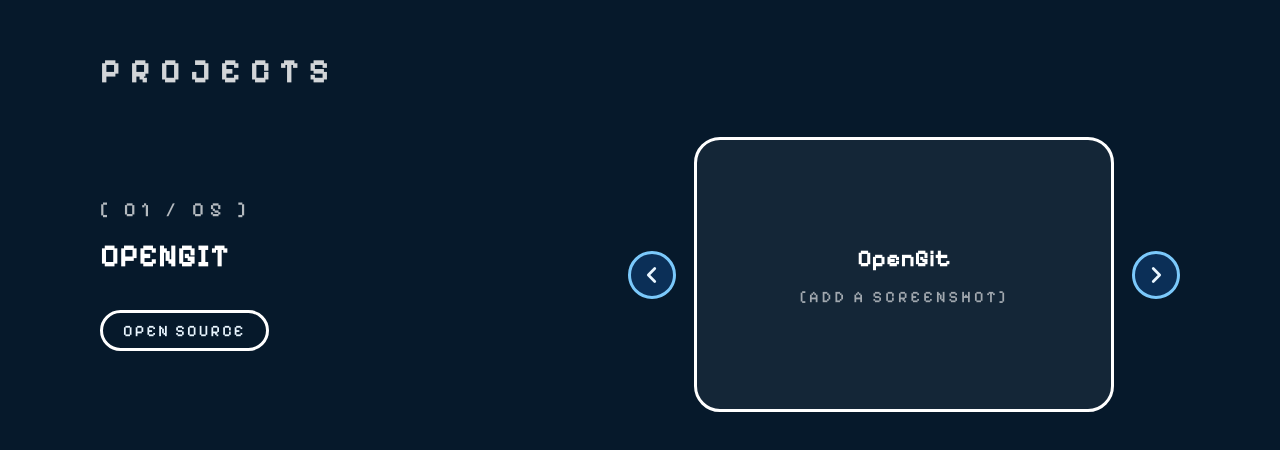
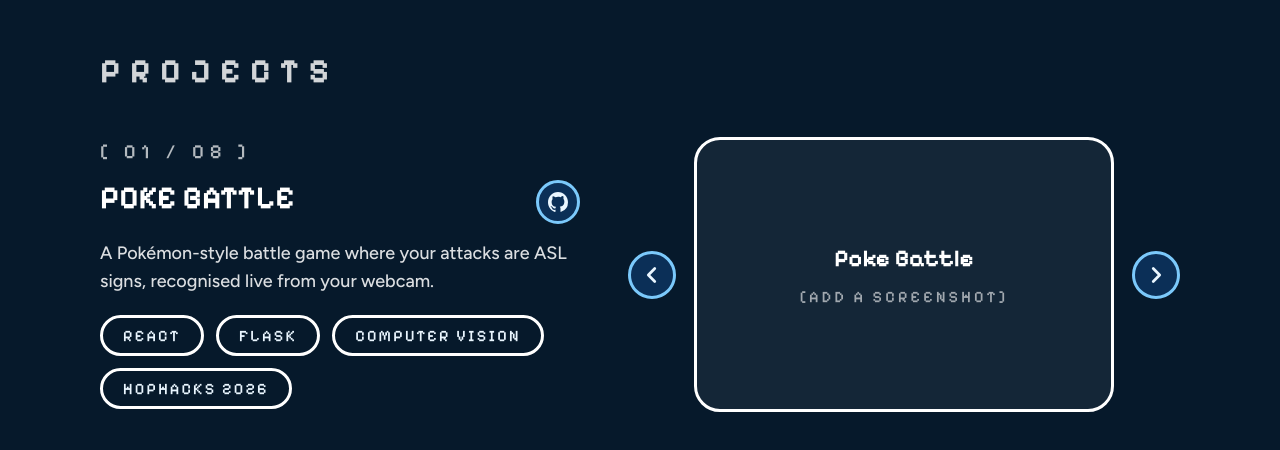
Before and after one commit to subikshajegadish/Subiksha-Portfolio, a React (Vite) app: page / in a window 1280 px wide. Shown: the part 2775-3225 px from the top of the page. Built offline with nearby package versions, Linux system fonts and the light colour scheme.

Commit message:
Update the project list and order it by impact

```diff
--- a/src/data/projects.ts
+++ b/src/data/projects.ts
@@ -1,56 +1,66 @@
 import type { Project } from '../types/content';
 
-/** Projects shown in the carousel, in order. */
+const GITHUB = 'https://github.com/subikshajegadish';
+
+/** Projects shown in the carousel, most valuable and clearest first. */
 export const PROJECTS: readonly Project[] = [
   {
-    title: 'OpenGit',
-    bullets: [
-      'A tool that surfaces newcomer-friendly open-source issues across repositories, scoring them on more than just the good-first-issue label.',
-    ],
-    tech: ['Open Source'],
-    link: {
-      label: 'github.com/subikshajegadish/open-git',
-      href: 'https://github.com/subikshajegadish/open-git',
-    },
+    title: 'Poke Battle',
+    description:
+      'A Pokémon-style battle game where your attacks are ASL signs, recognised live from your webcam.',
+    tech: ['React', 'Flask', 'Computer Vision', 'HopHacks 2026'],
+    repo: `${GITHUB}/Poke-battle`,
   },
   {
-    title: 'Poke Battle: Sign Language Learning Game',
-    bullets: [
-      'A Pokémon-style battle game where your attacks are signs: choose a move, sign the word to your webcam, and the game decides what happens.',
-      'A pretrained sign-recognition video model (I3D, trained on WLASL) behind a Flask API recognises signs live in about two seconds on a laptop CPU, and only counts a sign as correct when it is genuinely confident.',
-    ],
-    tech: ['React', 'Vite', 'Flask', 'Computer Vision', 'HopHacks 2026'],
+    title: 'Terp EventSphere',
+    dates: 'Sep – Dec 2025',
+    description:
+      'A microservices event platform with role-based access, waitlists and real-time QR check-in, built for 1,000+ concurrent users.',
+    tech: ['React', 'Node.js', 'PostgreSQL', 'Docker', 'Team project'],
+    repo: 'https://github.com/joyson13/Terp-EventSphere',
   },
   {
-    title: 'Distributed Event Management System',
-    dates: 'Sep – Dec 2025',
-    bullets: [
-      'Architected a scalable microservices-based event platform with JWT authentication, RBAC, and async notification workflows supporting 1000 + concurrent multi-role users',
-      'Built RESTful APIs with Node.js + Express, PostgreSQL connection pooling, Docker, and real-time QR check-in via Socket.io, cutting check-in time to 90 sec',
-    ],
-    tech: ['React', 'Node.js', 'Express', 'PostgreSQL', 'Docker'],
+    title: 'Clario',
+    description:
+      'An AI file organizer that reads your files, finds how they relate, and sorts them into meaningful folders.',
+    tech: ['React', 'Express', 'Claude API'],
+    repo: `${GITHUB}/Clario`,
   },
   {
-    title: 'Algorithmic Trading Strategy Simulator',
+    title: 'Algo Trading Simulator',
     dates: 'Nov – Dec 2025',
-    bullets: [
-      'Built a full-stack backtesting platform computing CAGR, Sharpe Ratio, and Max Drawdown across 10 strategies, exposed via FastAPI and an interactive React dashboard',
-      'Containerized with Docker, cutting backtest runtime by 60%',
-    ],
+    description:
+      'A backtesting platform that scores 10 trading strategies on CAGR, Sharpe ratio and max drawdown.',
     tech: ['Python', 'FastAPI', 'React', 'Docker'],
-    link: {
-      label: 'github.com/subikshajegadish/algo-trading-sim',
-      href: 'https://github.com/subikshajegadish/algo-trading-sim',
-    },
+    repo: `${GITHUB}/algo-trading-sim`,
   },
   {
-    title: 'Differentiable NAS for Optimizing Vision Encoders in Multimodal Models',
+    title: 'Vibely',
+    description:
+      'An AI dating app that matches people on shared movies, shows and music instead of photos, with real-time chat.',
+    tech: ['React', 'Node.js', 'Socket.IO', 'Gemini API', 'Team project'],
+    repo: 'https://github.com/Nividhitha99/Vibly',
+  },
+  {
+    title: 'NAS Vision Encoder',
     dates: '2025',
-    bullets: [
-      'Implemented a DARTS-style NAS framework to optimize ViT-style vision encoders over depth, attention heads, MLP ratios, patch sizes, and skip connections',
-      'Integrated multi-objective efficiency penalties (FLOPs, parameter count, visual token count) and validated on a filtered MSCOCO VQAv2 subset (309 Q&A across 50 images)',
-      'Real-data search favored shallower architectures (6 layers vs 8) with more skip connections, achieving 13.8M params and 6.8 GFLOPs',
-    ],
+    description:
+      'Differentiable architecture search for leaner ViT-style vision encoders in multimodal models, landing at 13.8M params and 6.8 GFLOPs.',
     tech: ['PyTorch', 'DARTS/GDAS'],
+    repo: `${GITHUB}/nas-vision-encoder`,
+  },
+  {
+    title: 'Image Contrast Enhancement',
+    description:
+      'Contrast enhancement with an exposure fusion framework, comparing the original method and a modified version on BRISQUE image quality.',
+    tech: ['Python', 'OpenCV', 'Jupyter'],
+    repo: `${GITHUB}/Image-Contrast-Enhancement-using-Exposure-Fusion-Framework`,
+  },
+  {
+    title: 'Portfolio',
+    description:
+      'This site: my pixel night-sky portfolio, rebuilt in React, TypeScript and Tailwind CSS.',
+    tech: ['React', 'TypeScript', 'Tailwind CSS'],
+    repo: `${GITHUB}/Subiksha-Portfolio`,
   },
 ];
```
